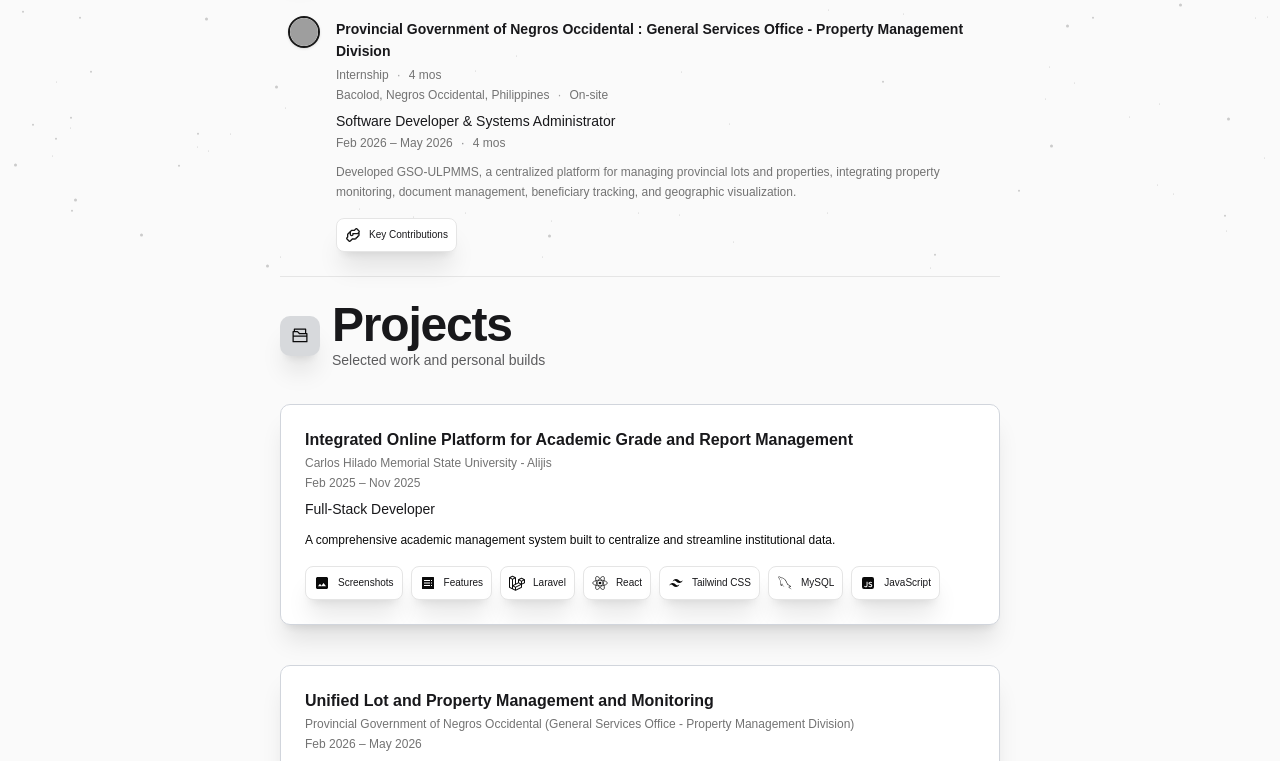
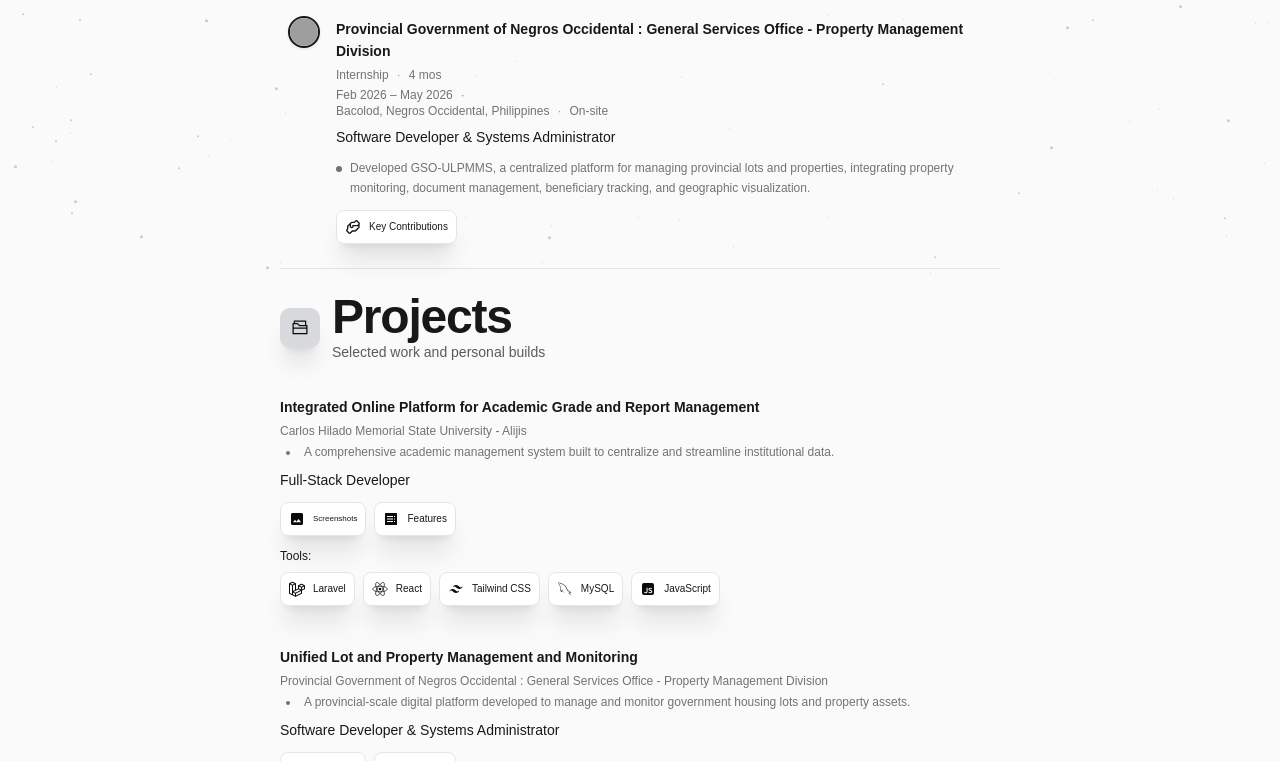
Before and after one commit to Jingjing-20/portfolio, a React (Vite) app: page / in a window 1280 px wide. Shown: the part 519-1280 px from the top of the page. Built offline with nearby package versions, Linux system fonts and the light colour scheme; grey boxes are pictures that could not be loaded.

Commit message:
restructure 10

```diff
--- a/src/components/About.jsx
+++ b/src/components/About.jsx
@@ -22,8 +22,6 @@ import { Button as ButtonPrimitive } from '@/components/animate-ui/primitives/bu
 import { Tilt, TiltContent } from '@/components/animate-ui/primitives/effects/tilt';
 import { ShimmeringText } from '@/components/animate-ui/primitives/texts/shimmering';
 import { cn } from '@/lib/utils';
-
-const DIALOG_PANEL_CLASSES = 'gap-4 p-6 w-sm';
 
 const CONTACT_LINKS = [
   {
@@ -139,9 +137,9 @@ function ContactDialog({ contact, open, onClose }) {
 
   return (
     <Dialog open={open} onClose={onClose}>
-      <DialogPanel className={DIALOG_PANEL_CLASSES}>
+      <DialogPanel className="gap-4 px-2 md:px-0 p-4 md:p-6 max-w-sm">
         <div className="space-y-1.5 pr-6">
-          <DialogTitle>{contact.label}</DialogTitle>
+          <DialogTitle className="text-sm md:text-base leading-relaxed">{contact.label}</DialogTitle>
           <hr></hr>
           <DialogDescription className="text-xs md:text-sm leading-relaxed">{contact.description}</DialogDescription>
         </div>
--- a/src/components/Experience.jsx
+++ b/src/components/Experience.jsx
@@ -73,9 +73,9 @@ function OpenLineIcon({ size = 16 }) {
 function KeyContributionsDialog({ contributions, company, open, onClose }) {
   return (
     <Dialog open={open} onClose={onClose}>
-      <DialogPanel className="gap-4 p-6 max-w-sm">
+      <DialogPanel className="gap-4 px-2 md:px-0 p-4 md:p-6 max-w-sm">
         <div className="space-y-1.5 pr-6">
-          <DialogTitle>{KEY_CONTRIBUTIONS_TITLE}</DialogTitle>
+          <DialogTitle className="text-sm md:text-base leading-relaxed">{KEY_CONTRIBUTIONS_TITLE}</DialogTitle>
           <hr></hr>
           <DialogDescription className="text-xs md:text-sm leading-relaxed">{company}</DialogDescription>
         </div>
@@ -141,6 +141,10 @@ export default function Experience() {
                 <span className="mx-2 text-base-content/40">·</span>
                 {exp.durationMonths}
               </p>
+              <TimelineDate className="text-[10px] md:text-xs mt-0.5 mb-0">
+                {exp.dateRange}
+                <span className="mx-2 text-base-content/50">·</span>
+              </TimelineDate>
               <p className="text-[10px] md:text-xs text-muted-foreground">
                 {exp.location}
                 <span className="mx-2 text-base-content/40">·</span>
@@ -148,23 +152,21 @@ export default function Experience() {
               </p>
             </div>
 
-            <div className="mt-2 space-y-1">
+            <div className="mt-2">
               <h4 className="text-xs md:text-sm font-medium text-base-content">
                 {exp.role}
               </h4>
-              <TimelineDate className="text-[10px] md:text-xs mt-0.5 mb-0">
-                {exp.dateRange}
-                <span className="mx-2 text-base-content/50">·</span>
-                {exp.durationMonths}
-              </TimelineDate>
             </div>
 
-            <div className="text-[10px] md:text-xs mt-3 space-y-3 leading-relaxed">
+            <ul className="text-[10px] md:text-xs mt-3 space-y-3 leading-relaxed">
               {exp.description.map((para, i) => (
-                <p key={i}>{para}</p>
+                <li key={i} className="flex gap-2">
+                  <span className="inline-block h-1.5 w-1.5 shrink-0 rounded-full bg-base-content/60 mt-[7px]" />
+                  <span className="flex-1">{para}</span>
+                </li>
               ))}
-            </div>
-              <div className="mt-4">
+            </ul>
+              <div className="mt-3">
                 <div className="flex flex-wrap items-center gap-2">
                   <button
                     type="button"
--- a/src/components/Projects.jsx
+++ b/src/components/Projects.jsx
@@ -114,7 +114,6 @@ const PROJECTS = [
     id: 'chmsuagrm',
     title: 'Integrated Online Platform for Academic Grade and Report Management',
     organization: 'Carlos Hilado Memorial State University - Alijis',
-    dateRange: 'Feb 2025 – Nov 2025',
     role: 'Full-Stack Developer',
     description:
       'A comprehensive academic management system built to centralize and streamline institutional data.',
@@ -165,8 +164,7 @@ const PROJECTS = [
     id: 'pgsoulpmms',
     title: 'Unified Lot and Property Management and Monitoring',
     organization:
-      'Provincial Government of Negros Occidental (General Services Office - Property Management Division)',
-    dateRange: 'Feb 2026 – May 2026',
+      'Provincial Government of Negros Occidental : General Services Office - Property Management Division',
     role: 'Software Developer & Systems Administrator',
     description:
       'A provincial-scale digital platform developed to manage and monitor government housing lots and property assets.',
@@ -260,15 +258,13 @@ function ImageCarousel({ images, startIndex = 0 }) {
   const next = () => setIndex((i) => (i + 1) % total);
 
   return (
-    <div className="relative overflow-hidden rounded-md border border-gray-400 bg-base-300/30">
-      <div
-        className="relative flex aspect-[4/3] items-center justify-center w-full"
-      >
+    <div className="relative overflow-hidden rounded-md border border-gray-400 bg-base-300/30 h-[300px] flex flex-col flex-shrink-0">
+      <div className="flex-1 flex items-center justify-center w-full p-2 md:p-4 min-h-0">
         <img
           key={index}
           src={images[index].src}
           alt={images[index].alt}
-          className="max-h-[70vh] max-w-full object-contain"
+          className="h-full w-full object-contain"
         />
       </div>
 
@@ -280,8 +276,7 @@ function ImageCarousel({ images, startIndex = 0 }) {
             aria-label="Previous image"
             className={cn(
               outlineButtonClasses,
-              'absolute left-3 top-1/2 -translate-y-1/2 backdrop-blur-sm bg-background/60'
-            )}
+              'absolute left-3 top-1/2 -translate-y-1/2 backdrop-blur-sm bg-background/80 hover:bg-accent hover:text-accent-foreground border-border'            )}
           >
             <ChevronLeftIcon />
           </button>
@@ -296,25 +291,10 @@ function ImageCarousel({ images, startIndex = 0 }) {
           >
             <ChevronRightIcon />
           </button>
-
-          <div className="absolute bottom-3 left-1/2 -translate-x-1/2 flex items-center gap-2">
-            {images.map((_, i) => (
-              <button
-                key={i}
-                type="button"
-                onClick={() => setIndex(i)}
-                aria-label={`Go to image ${i + 1}`}
-                className={cn(
-                  'h-2 rounded-full transition-all',
-                  i === index ? 'w-6 bg-base-content' : 'w-2 bg-base-content/40 hover:bg-base-content/60'
-                )}
-              />
-            ))}
-          </div>
         </>
       )}
 
-      <div className="border-t border-gray-400/40 px-3 py-2 text-[11px] md:text-xs text-base-content/70 flex items-center justify-between">
+      <div className="border-t border-gray-400 p-1.5 md:p-2 text-[10px] md:text-xs text-base-content flex items-center justify-between flex-shrink-0">
         <span className="truncate">{images[index].alt}</span>
         <span className="tabular-nums">
           {index + 1} / {total}
@@ -328,12 +308,15 @@ function ImagesDialog({ project, open, onClose }) {
   if (!project) return null;
   return (
     <Dialog open={open} onClose={onClose}>
-      <DialogPanel className="gap-4 p-4 w-[min(90vw,720px)] sm:max-w-3xl">
-        <div className="space-y-1.5 pr-6 px-2">
-          <DialogTitle>Screenshots</DialogTitle>
-          <DialogDescription>{project.title}</DialogDescription>
+      <DialogPanel className="gap-4 px-2 md:px-0 p-4 md:p-6 max-w-sm">
+        <div className="space-y-1.5 pr-6">
+          <DialogTitle className="text-sm md:text-base leading-relaxed">Screenshots</DialogTitle>
+          <hr />
+          <DialogDescription className="text-xs md:text-sm leading-relaxed">{project.title}</DialogDescription>
         </div>
+        <div className="flex-1 min-h-0">
           <ImageCarousel images={project.images ?? []} />
+        </div>
       </DialogPanel>
     </Dialog>
   );
@@ -343,25 +326,16 @@ function FeaturesDialog({ project, open, onClose }) {
   if (!project) return null;
   return (
     <Dialog open={open} onClose={onClose}>
-      <DialogPanel className="gap-4 p-6 w-sm">
+      <DialogPanel className="gap-4 px-2 md:px-0 p-4 md:p-6 max-w-sm">
       <div className="space-y-1.5 pr-6">
-          <DialogTitle>Features</DialogTitle>
-          <DialogDescription>{project.title}</DialogDescription>
-        </div>
-
-        <div className="relative flex items-center justify-center overflow-hidden rounded-md border border-gray-400 p-3 min-h-[100px]">
-          <div
-            aria-hidden="true"
-            className="absolute inset-0 bg-base-300/50 pointer-events-none"
-          />
-          <div className="relative z-10 drop-shadow-xl">
-            <FeaturesIcon size={80} />
-          </div>
+          <DialogTitle className="text-sm md:text-base leading-relaxed">Features</DialogTitle>
+          <hr></hr>
+          <DialogDescription className="text-xs md:text-sm leading-relaxed">{project.title}</DialogDescription>
         </div>
 
         <ul className="space-y-2">
           {(project.features ?? []).map((item, i) => (
-            <li key={i} className="flex gap-2 text-xs leading-relaxed">
+            <li key={i} className="flex gap-2 text-[10px] md:text-xs leading-relaxed">
             <span className="mt-[7px] inline-block h-1.5 w-1.5 shrink-0 rounded-full bg-base-content/60" />
             <span>{item}</span>
           </li>
@@ -400,18 +374,18 @@ export default function Projects() {
         {PROJECTS.map((project) => (
           <article
             key={project.id}
-            className="overflow-hidden rounded-lg border border-gray-300 dark:border-white/20 bg-white dark:bg-[#1a1b1d] shadow-xl dark:shadow-2xl p-5 md:p-6"
+            className=""
           >
             <div className="space-y-1">
-              <h3 className="text-sm md:text-base font-semibold text-base-content leading-snug">
+              <h3 className="text-xs md:text-sm leading-relaxed font-base font-semibold text-base-content">
                 {project.title}
               </h3>
               <p className="text-[10px] md:text-xs text-muted-foreground">
                 {project.organization}
               </p>
-              <p className="text-[10px] md:text-xs text-muted-foreground">
-                {project.dateRange}
-              </p>
+              <ul className="list-disc list-outside text-[10px] md:text-xs text-muted-foreground space-y-3 leading-relaxed pl-5">
+                <li className="pl-1">{project.description}</li>
+              </ul>
             </div>
 
             <div className="mt-2 space-y-1">
@@ -420,12 +394,7 @@ export default function Projects() {
               </h4>
             </div>
 
-            <div className="text-[10px] md:text-xs mt-3 space-y-3 leading-relaxed">
-              <p>{project.description}</p>
-            </div>
-
-            {project.stack?.length ? (
-              <div className="mt-4">
+            <div className="mt-3">
               <div className="flex flex-wrap items-center gap-2">
                 <button
                   type="button"
@@ -434,7 +403,7 @@ export default function Projects() {
                   aria-label="Screenshots"
                 >
                   <ImageIcon size={16} />
-                    <span className="hidden md:block text-[10px] font-medium text-base-content">
+                  <span className="text-[8px] mmd:text-[10px] font-medium text-base-content">
                     Screenshots
                   </span>
                 </button>
@@ -445,25 +414,33 @@ export default function Projects() {
                   aria-label="Features"
                 >
                   <FeaturesIcon size={16} />
-                    <span className="hidden md:block text-[10px] font-medium text-base-content">
+                  <span className="text-[8px] md:text-[10px] font-medium text-base-content">
                     Features
                   </span>
                 </button>
+              </div>
+            </div>
+
+            {project.stack?.length ? (
+              <div className="pt-3">
+                <h4 className="text-[10px] md:text-xs font-medium text-base-content mb-2">Tools:</h4>
+                <div className="flex flex-wrap items-center gap-2">
                   {project.stack.map((tech) => {
                     const stackIcon = stackIcons[tech];
                     if (!stackIcon) return null;
                     return (
-                      <button
+                      <div
                         key={tech}
-                        type="button"
-                        className={outlineButtonWithLabelClasses}
-                        aria-label={tech}
+                        className={cn(
+                          outlineButtonWithLabelClasses,
+                          'cursor-default'
+                        )}
                       >
                         {stackIcon.icon}
-                        <span className="hidden md:block text-[10px] font-medium text-base-content">
+                        <span className="text-[8px] md:text-[10px] font-medium text-base-content">
                           {tech}
                         </span>
-                      </button>
+                      </div>
                     );
                   })}
                 </div>
```
Lines whose indentation alone changed are shown as unchanged.
